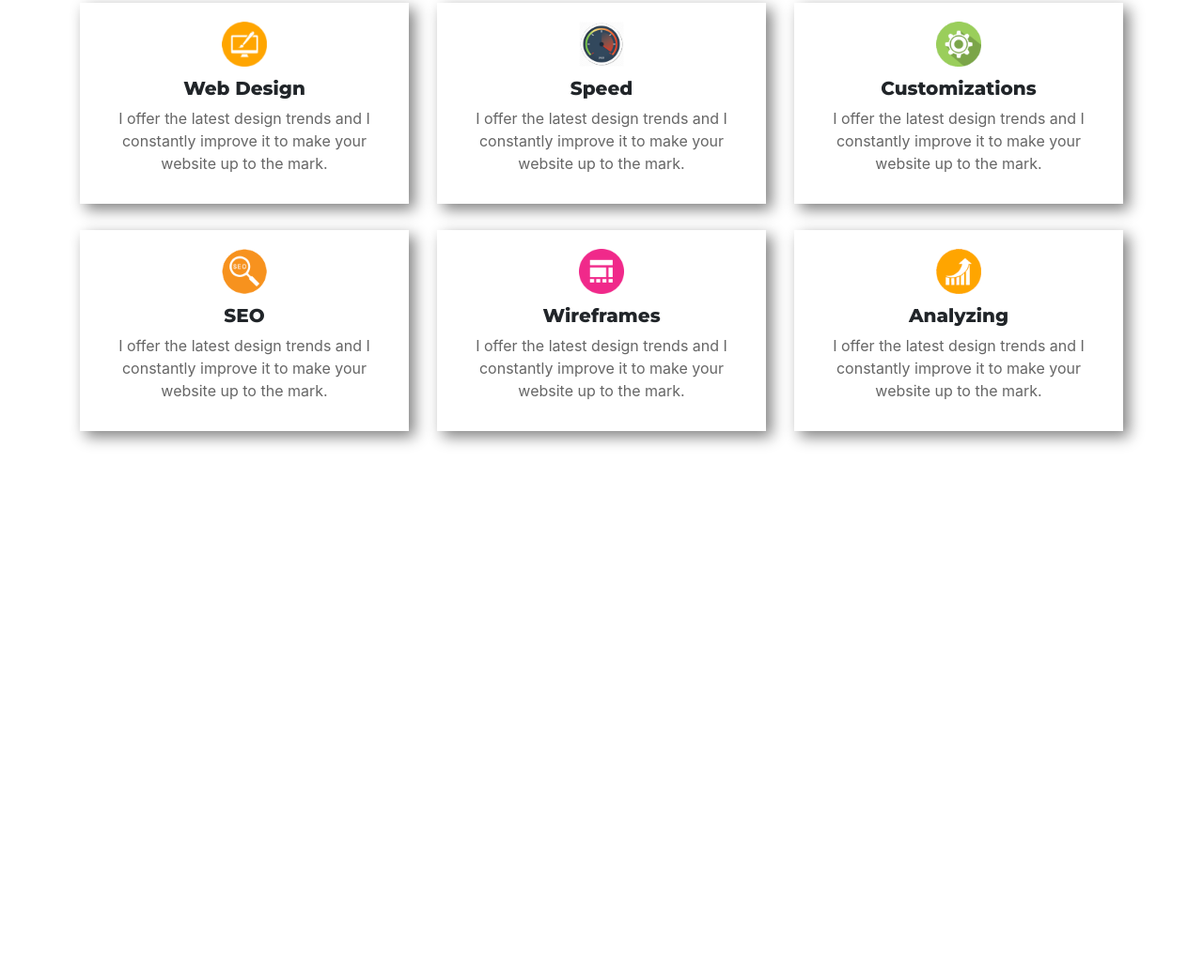
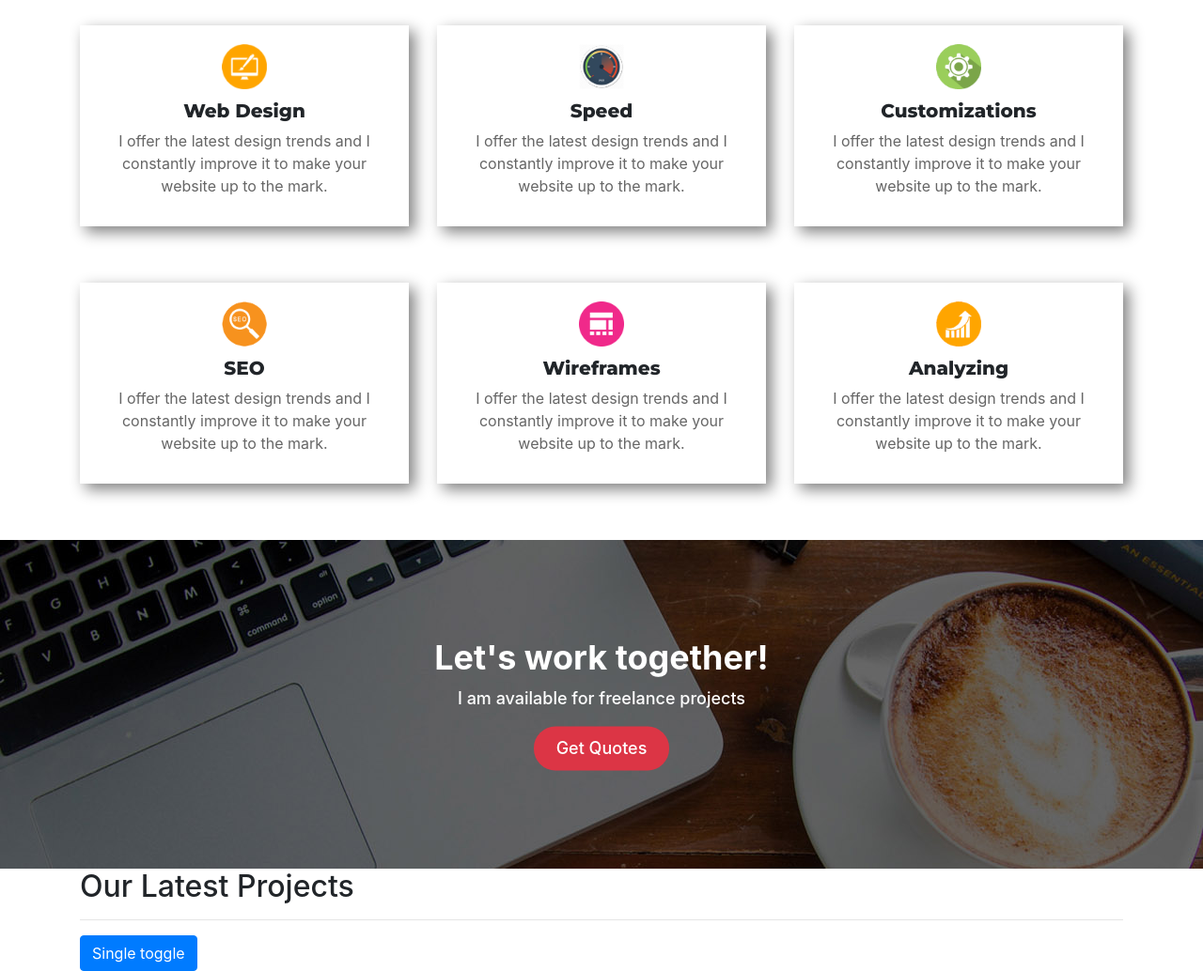
Before and after one commit to bducduy/cvdemo, a plain HTML site: page index.html in a window 1280 px wide. Shown: the part 2343-3377 px from the top of the page at 94% size. Before the commit the page ends 2830 px from the top, so only its background shows below. Drawn offline with nearby package versions, Linux system fonts and the light colour scheme.

Commit message:
setup quotes section

```diff
--- a/css/1.css
+++ b/css/1.css
@@ -1,4 +1,48 @@
 *{padding: 0; margin: 0;}
+
+.quotes button.btn.btn-danger {
+    font-size: 18px;
+    font-weight: 500;
+    padding: 10px 24px;
+    border: none;
+    border-radius: 23px;
+}
+
+.quotes h2 {
+    font-size: 36px;
+    font-weight: 700;
+}
+
+.quotes .container {
+    position: absolute;
+    width: 100%;
+    top: 50%;
+    left: 50%;
+    z-index: 1;
+    transform: translate(-50%, -50%);
+    text-align: center;
+    color: white;
+}
+
+.quotes img {
+    position: absolute;
+    top: 50%;
+    left: 50%;
+    transform: translate(-50%, -50%);
+    z-index: 0;
+}
+
+.quotes {
+    position: relative;
+    width: 100%;
+    height: 350px;
+    overflow: hidden;
+    justify-items: center;
+}
+
+.ioffer .tieude.text-center {
+    padding-top: 24px;
+}
 
 .ioffer .overcard {
     box-shadow: 6px 6px 15px 0px grey;
@@ -6,7 +50,7 @@
     cursor: pointer;
 }
 
-.ioffer .container .col-md-4.cangiua.text-center {margin-bottom: 28px;}
+.ioffer .container .col-md-4.cangiua.text-center {margin-bottom: 60px;}
 
 .ioffer h3 {
     font-family: montserrat,sans-serif;
@@ -70,6 +114,12 @@
 
 p {
     color: #666;
+}
+
+.quotes p {
+    color: white;
+    font-size: 18px;
+    font-weight: 500;
 }
 
 .dautrang p {
--- a/index.html
+++ b/index.html
@@ -223,14 +223,28 @@
 				</div>
 			</div>
 
-
 	</div>
 	</div>
 </div> <!-- ket thuc ioffer -->
 
+<div class="quotes">
+	<img src="images/quote.jpg" alt="">
+	<div class="container">
+		<h2>Let's work together!</h2>
+		<p>I am available for freelance projects</p>
+		<button class="btn btn-danger">Get Quotes</button>
+	</div>
+</div> <!-- ket thuc khoi quotes -->
 
-
-
+<div class="latestprojects">
+	<div class="container">
+		<h2>Our Latest Projects</h2>
+		<hr>
+		<button type="button" class="btn btn-primary" data-toggle="button" aria-pressed="false" autocomplete="off">
+			Single toggle
+		</button>
+	</div>
+</div>
 
 </body>
 </html>
--- a/js/1.js
+++ b/js/1.js
@@ -32,6 +32,21 @@ var ks = $(".skillset").offset().top;
       });
     }
 
+/*code for latestprojects section*/
+
+var sq = $(".quotes").offset().top;
+var sl = $('.latestprojects').offset().top;
+    sq-=900;
+    if ((st > sq) && (st<sl)){
+        $(".quotes img").animate({top:(st-sq)/3},0)
+    }
+    else if (st<=sq) {
+        $(".quotes img").animate({top:(sl-sq-900)/3},0)
+    }
+    else {
+        $(".quotes img").animate({top:-(sl-sq-900)/3},0)
+    }
+
 });
 
 
```
